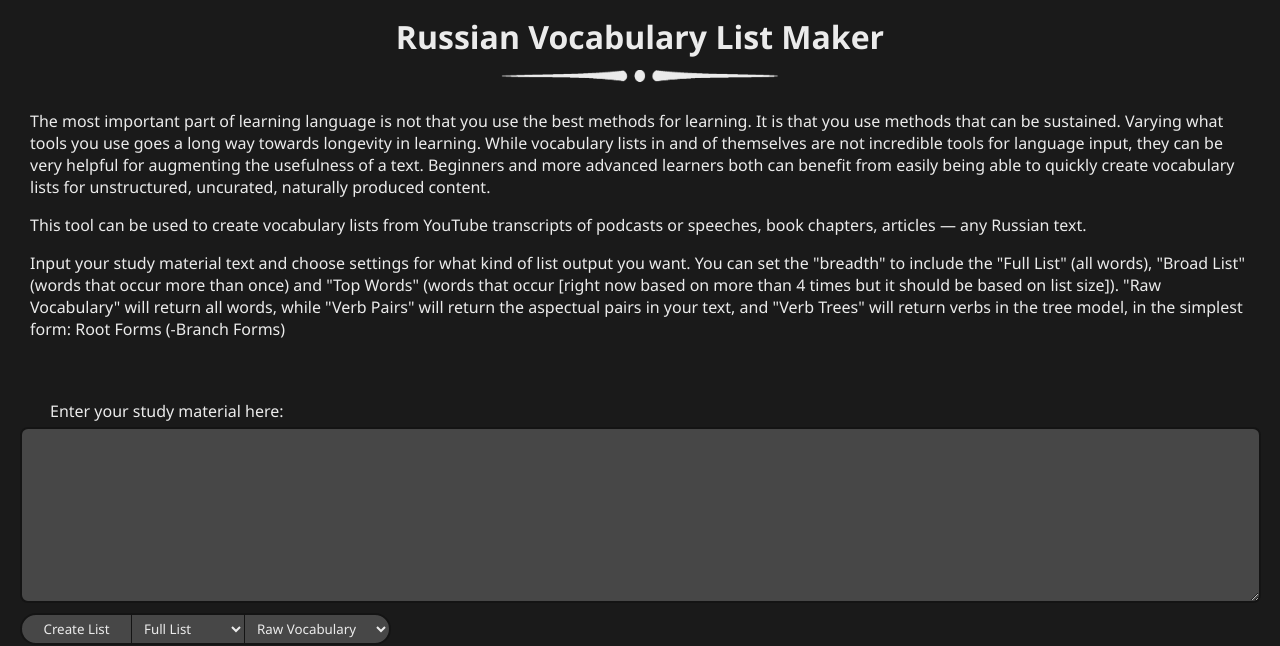
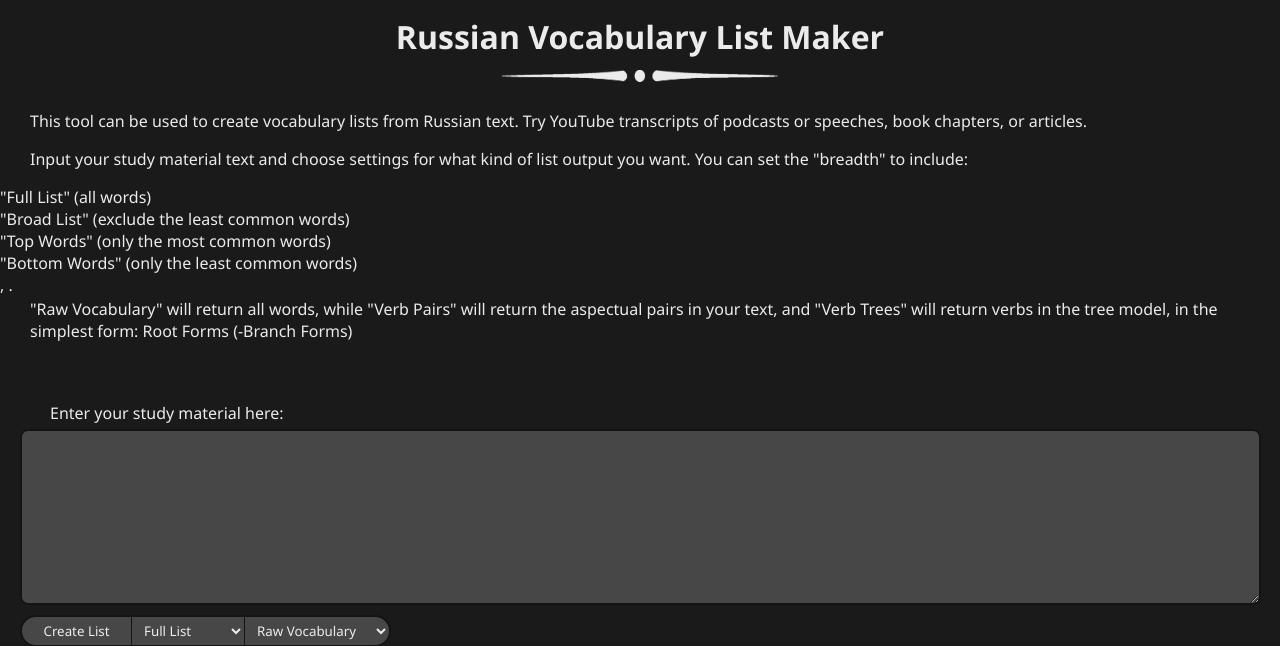
Before and after one commit to Noah3141/RussianVocabularyLister, a Flask app: page /rubit in a window 1280 px wide. Shown: the part 77-723 px from the top of the page. Run offline with Flask 2, Linux system fonts and the light colour scheme; some libraries are stand-ins or nearby versions.

Commit message:
Add files via upload

```diff
--- a/requirements.txt
+++ b/requirements.txt
@@ -59,6 +59,7 @@ lazy-object-proxy==1.6.0
 lxml==4.9.1
 MarkupSafe==2.1.1
 matplotlib-inline==0.1.6
+mccabe==0.7.0
 mistune==0.8.4
 mypy-extensions==0.4.3
 mysql-connector-python==8.0.18
@@ -108,6 +109,7 @@ python-slugify==5.0.2
 python-utils==3.3.3
 pytoolconfig==1.2.5
 pytz==2022.7
+pywin32==305.1
 pywin32-ctypes==0.2.0
 PyYAML==6.0
 pyzmq==23.2.0
@@ -132,6 +134,8 @@ sphinxcontrib-htmlhelp==2.0.0
 sphinxcontrib-jsmath==1.0.1
 sphinxcontrib-qthelp==1.0.3
 sphinxcontrib-serializinghtml==1.1.5
+spyder==5.3.3
+spyder-kernels==2.3.3
 text-unidecode==1.3
 textdistance==4.2.1
 three-merge==0.1.1
--- a/templates/RUBIT.html
+++ b/templates/RUBIT.html
@@ -9,25 +9,30 @@
 
 <h1>Russian Vocabulary List Maker</h1>
         <img src="/static/images/Underline-Stroke.png">
-        <p>The most important part of learning language is not that you use the best methods for learning. It is that you use methods that
-            can be sustained. Varying what tools you use goes a long way towards longevity in learning. While vocabulary lists in and of themselves
-            are not incredible tools for language input, they can be very helpful for augmenting the usefulness of a text. Beginners and more advanced
-            learners both can benefit from easily being able to quickly create vocabulary lists for unstructured, uncurated, naturally
-            produced content.
-        </p>
         <p>
-            This tool can be used to create vocabulary lists from YouTube transcripts of podcasts or speeches, book chapters, articles — any
-            Russian text.
+            This tool can be used to create vocabulary lists from Russian text. Try YouTube transcripts of podcasts or speeches, book chapters, or articles.
         </p>
         <p>
             Input your study material text and choose settings for what kind of list output you want.
-            You can set the "breadth" to include the "Full List" (all words), "Broad List" (words that occur more than once)
-            and "Top Words" (words that occur [right now based on more than 4 times but it should be based on list size]).
-            "Raw Vocabulary" will return all words, while "Verb Pairs" will return the aspectual pairs in your text,
+            You can set the "breadth" to include:</p>
+            <ul>
+                <li>
+                    "Full List" (all words)
+                </li>
+                <li>
+                    "Broad List" (exclude the least common words)
+                </li>
+                <li>
+                    "Top Words" (only the most common words)
+                </li>
+                <li>
+                    "Bottom Words" (only the least common words)
+                </li>
+            </ul>,  .
+            <p>"Raw Vocabulary" will return all words, while "Verb Pairs" will return the aspectual pairs in your text,
             and "Verb Trees" will return verbs in the tree model, in the simplest form:
-            Root Forms (-Branch Forms)
+            Root Forms (-Branch Forms)</p>
 
-        </p>
         <form class="Entry-Group" action="/rubit/output" method="post">
             <label for="text-field">Enter your study material here:</label><br>
             <textarea name="text_field" id="text-field"></textarea><br>
--- a/templates/ankiDeck.html
+++ b/templates/ankiDeck.html
@@ -25,8 +25,8 @@
         <p>
             While it is true that given the root space, one can derive the resulting branch space,
             organizing the model that way would be pedagogically verbose,
-             as students would need learn the corresponding branch space arrangements for each of the root space prototypes.
-             By minimally increasing the length of the vocabulary token
+            as students would need learn the corresponding branch space arrangements for each of the root space prototypes.
+            By minimally increasing the length of the vocabulary token
             to include the root space and the branch imperfective stem, the model provides a robust, simple, and efficient system of
             packaging Russian verbs for learning.
         </p>
--- a/templates/base.html
+++ b/templates/base.html
@@ -15,7 +15,7 @@
     <div id="content-wrap">
         <nav>
             <div><a href="/rubit">Vocabulary List Maker</a></div>
-                        <div><a href="/pairs">Complete Verb Pair List</a></div>
+            <div><a href="/pairs">Complete Verb Pair List</a></div>
             <div><a href="/trees">Complete Verb Tree List</a></div>
             <div><a href="/ankiDeck">The Tree Model</a></div>
         </nav>
@@ -24,8 +24,8 @@
     {% endblock %}
             <footer>
                 <div>
-                    <a href="https://www.linkedin.com/in/Noah-Steckley/">Linkedin</a>
-                    <a href="https://github.com/Noah3141/RussianVocabularyLister">Project Code</a>
+                    <a target="_blank" href="https://www.linkedin.com/in/Noah-Steckley/">Linkedin</a>
+                    <a target="_blank" href="https://github.com/Noah3141/RussianVocabularyLister">Project Code</a>
                     <span>Noah3141@gmail.com</span>
                 </div>
             </footer>
--- a/website__init.py
+++ b/website__init.py
@@ -200,4 +200,4 @@ def AnkiDeck():
 
 
 if __name__ == "__main__":
-    app.run(debug=False, host='127.0.0.1', port='5000') # Add port
+    app.run(debug=False, host='127.0.0.1', port='5500') # Add port
--- /dev/null
+++ b/wsgi.py
@@ -0,0 +1,4 @@
+from website__init import app
+
+if __name__ == "__main__":
+    app.run()
```
Also changed, not shown: updater_status.txt (added).
